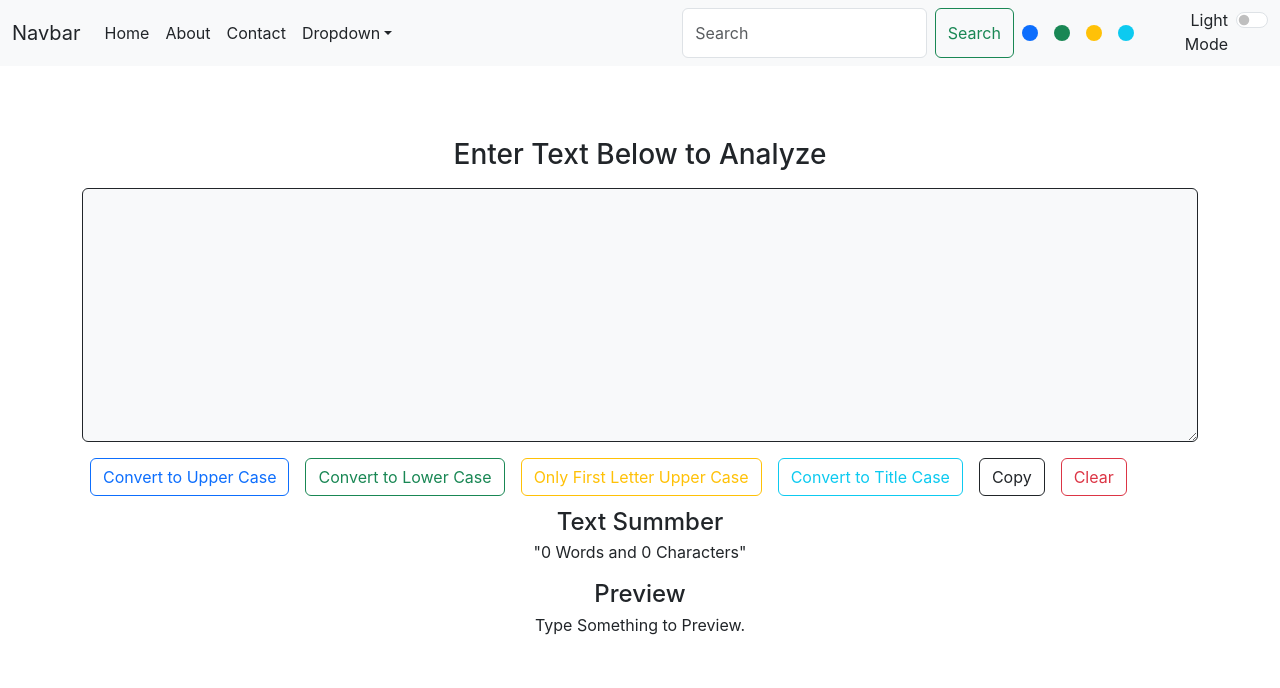
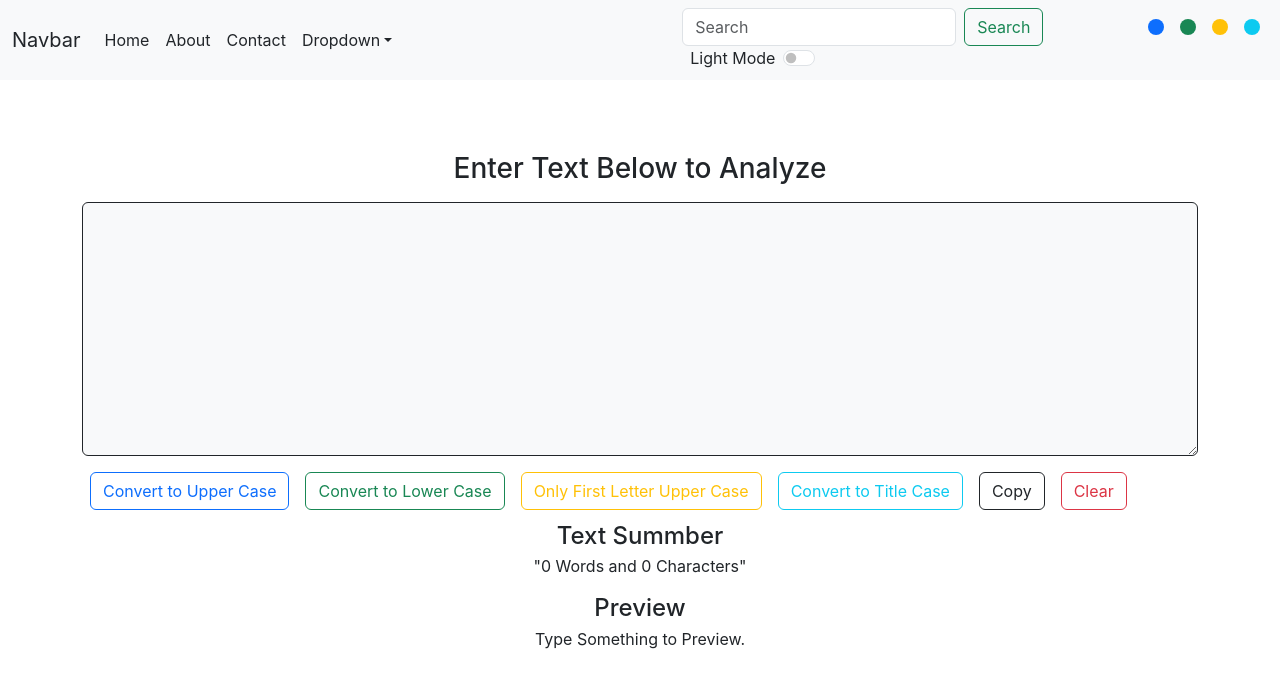
Before and after one commit to nabeelrana48/TextUtils-React, a React (Create React App) app: page / in a window 1280 px wide. Shown: the top 688 px of the page. Built offline with nearby package versions, Linux system fonts and the light colour scheme.

Commit message:
fixed bugs

```diff
--- a/src/components/Navbar.js
+++ b/src/components/Navbar.js
@@ -1,6 +1,6 @@
 import React from "react";
 import PropTypes from "prop-types";
-import { Link } from "react-router-dom/cjs/react-router-dom.min";
+// import { Link } from "react-router-dom/cjs/react-router-dom.min";
 
 export default function Navbar(props) {
 
@@ -90,7 +90,7 @@ export default function Navbar(props) {
               </ul>
             </li>
           </ul>
-          <form className="d-flex justify-content-between w-50" role="search">
+          <form className="d-flex justify-content-between w-50 flex-wrap" role="search">
             <div className="d-flex">
               <input
                 className="form-control me-2 "
--- a/src/components/TextForm.js
+++ b/src/components/TextForm.js
@@ -40,9 +40,7 @@ export default function TextForm(props) {
   }
 
   const handleCopy = () =>{
-    let text = document.getElementById("textBox")
-    text.select();
-    navigator.clipboard.writeText(text.value)
+    navigator.clipboard.writeText(text)
     props.showalert("dark", "Text Copied to Clipboard.")
   }
 
@@ -86,7 +84,7 @@ export default function TextForm(props) {
       <div className="text-center">
         <h4 className={`text-${props.mode === "light" ? "dark" : "light"} mb-1`}>Text Summber</h4>
         <p className={`text-${props.mode === "light" ? "dark" : "light"}`}>
-          "{text.split(" ").length-1} Words and {text.length} Characters"
+          "{text.split(/\s+/).filter((element)=>{return element.length !==0}).length} Words and {text.length} Characters"
         </p>
         <h4 className={`text-${props.mode === "light" ? "dark" : "light"} mb-1`}>Preview</h4>
         <p className={`text-${props.mode === "light" ? "dark" : "light"}`}>{text===""?"Type Something to Preview. ":text}</p>
```
